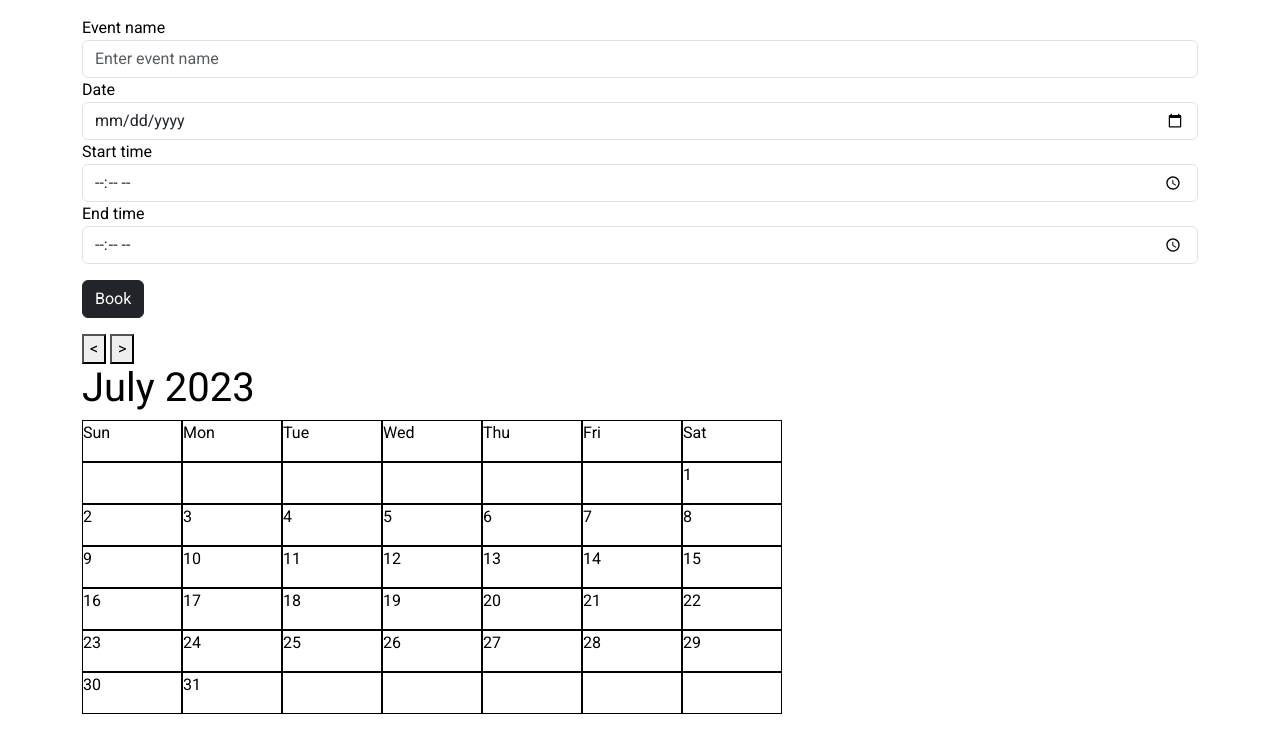
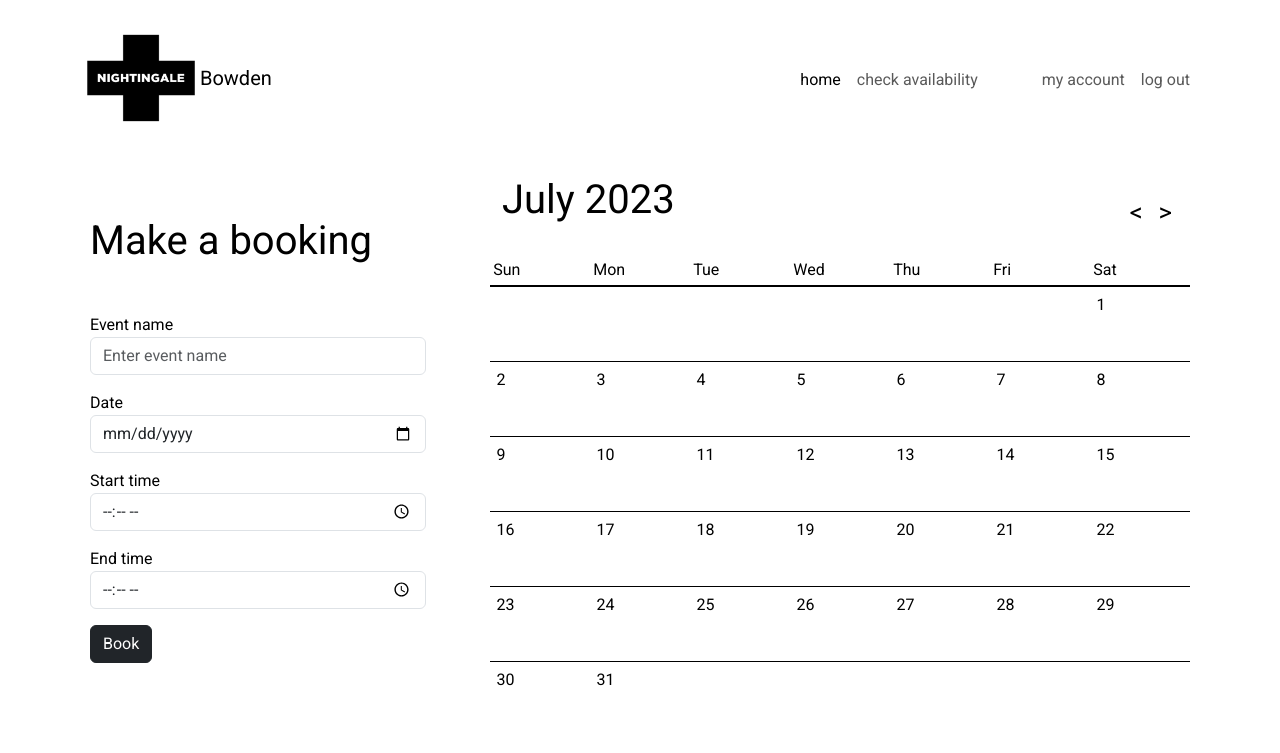
Before and after one commit to laurenchamps/ngbowden-booking, a Flask app: page /book in a window 1280 px wide. Shown: the top 753 px of the page. Run offline with Flask 3, Linux system fonts and the light colour scheme; a user stored in the database is signed in; data comes from the database, SQL or seed files in the repository; both versions use the stored data as it was after the commit; some libraries are stand-ins or nearby versions.

Commit message:
Add styling to booking page

```diff
--- a/static/calendar-styles.css
+++ b/static/calendar-styles.css
@@ -16,9 +16,45 @@ body {
 }
 
 .header-cell {
-    border: 1px solid black;
+    border-bottom: 1px solid black;
+    padding-top: 0.4em;
+    margin: 0;
 }
 
 .day {
     border: 1px solid black;
+    border-left: none;
+    border-right: none;
+    border-bottom: none;
+    min-height: 75px;
 }
+
+.day-number {
+    padding: 0.4em 0 0 0.4em;
+    margin: 0;
+}
+
+.day-name {
+    margin: 0.2em;
+}
+
+.event {
+    background-color: #c7e7d8;
+    color: #000;
+    border-radius: 5px;
+    margin: 0.2rem;
+    padding: 0.2rem;
+    font-size: 0.8rem;
+}
+
+.navigation {
+    border: none;
+    background-color: #fff;
+    font-size: 1.6rem;
+}
+
+/* .btn {
+    background-color: #aed7c4;
+    color: #000;
+    border: none;
+} */
--- a/static/calendar.js
+++ b/static/calendar.js
@@ -49,11 +49,7 @@ function drawBlankCalendar() {
         const dayNumber = document.createElement('p');
         dayNumber.classList.add('day-number');
 
-        const event = document.createElement('p');
-        event.classList.add('event');
-
         day.appendChild(dayNumber);
-        day.appendChild(event);
 
         calendar.appendChild(day);
     }
@@ -147,7 +143,7 @@ function getEvents() {
                 if (object[j].date == dayElements[i].id) {
                     myEvent = document.createElement('p');
                     myEvent.classList.add('event');
-                    myEvent.innerHTML = `${object[j].event_name}</br>${object[j].firstname}(${object[j].apartment})</br>${object[j].start_time} - ${object[j].end_time}`;
+                    myEvent.innerHTML = `${object[j].firstname}(${object[j].apartment})</br>${object[j].start_time} - ${object[j].end_time}`;
                     dayElements[i].appendChild(myEvent);
                 }
             }
--- a/templates/book.html
+++ b/templates/book.html
@@ -8,23 +8,31 @@
     <link rel="stylesheet" href="../static/calendar-styles.css" class="css">
 {% endblock %}
 
+{% block title %}
+    Make a booking
+{% endblock %}
+
+{% include "navigation.html" %}
+
 {% block main %}
 <div class="container">
-    <p>{{ error }}</p>
-    <div class="mb-3">
-        <div class="form-group">
+    <div class="d-flex justify-content-between align-items-center">
+        <div class="container px-2 me-5">
+            <h1 class="mb-5">Make a booking</h1>
+            <div class="mb-3 align-self-start">
+                <div class="form-group mb-3">
                     <label for="event-name">Event name</label>
                     <input type="text" name="event-name" class="form-control" id="event-name" placeholder="Enter event name">
                 </div>
-        <div class="form-group">
+                <div class="form-group mb-3">
                     <label for="date">Date</label>
                     <input type="date" name="date" class="form-control" id="date">
                 </div>
-        <div class="form-group">
+                <div class="form-group mb-3">
                     <label for="start-time">Start time</label>
                     <input type="time" name="start-time" class="form-control" id="start-time">
                 </div>
-        <div class="form-group">
+                <div class="form-group mb-3">
                     <label for="end-time">End time</label>
                     <input type="time" name="end-time" class="form-control" id="end-time">
                 </div>
@@ -33,14 +41,18 @@
         </div>
 
 
-<div class="container">
-    <div class="button-group">
+        <div class="container px-2 mt-3">
+            <div class="d-flex justify-content-between container">
+                <div class="header mb-3">
+                    <h1 id="month-year"></h1>
+                </div>
+                <div class="button-group align-self-center">
                     <button class="navigation" id="previous-month">&lt;</button>
                     <button class="navigation" id="next-month">&gt;</button>
                 </div>
-    <div class="header">
-        <h1 id="month-year"></h1>
             </div>
             <div id="calendar"></div>
         </div>
+    </div>
+</div>
 {% endblock %}
```
Also changed, not shown: ngbowden.db. Lines whose indentation alone changed are shown as unchanged.
